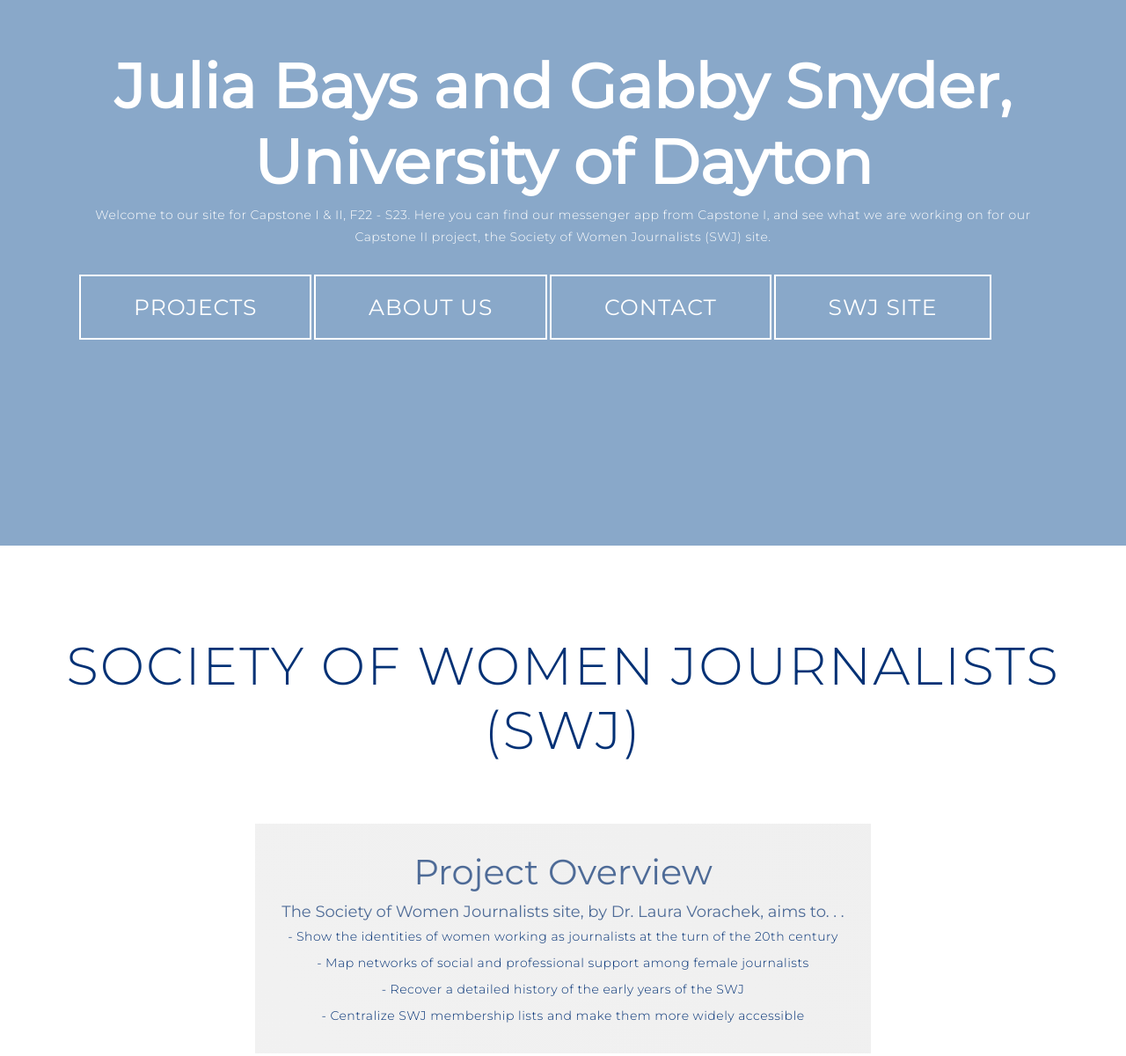
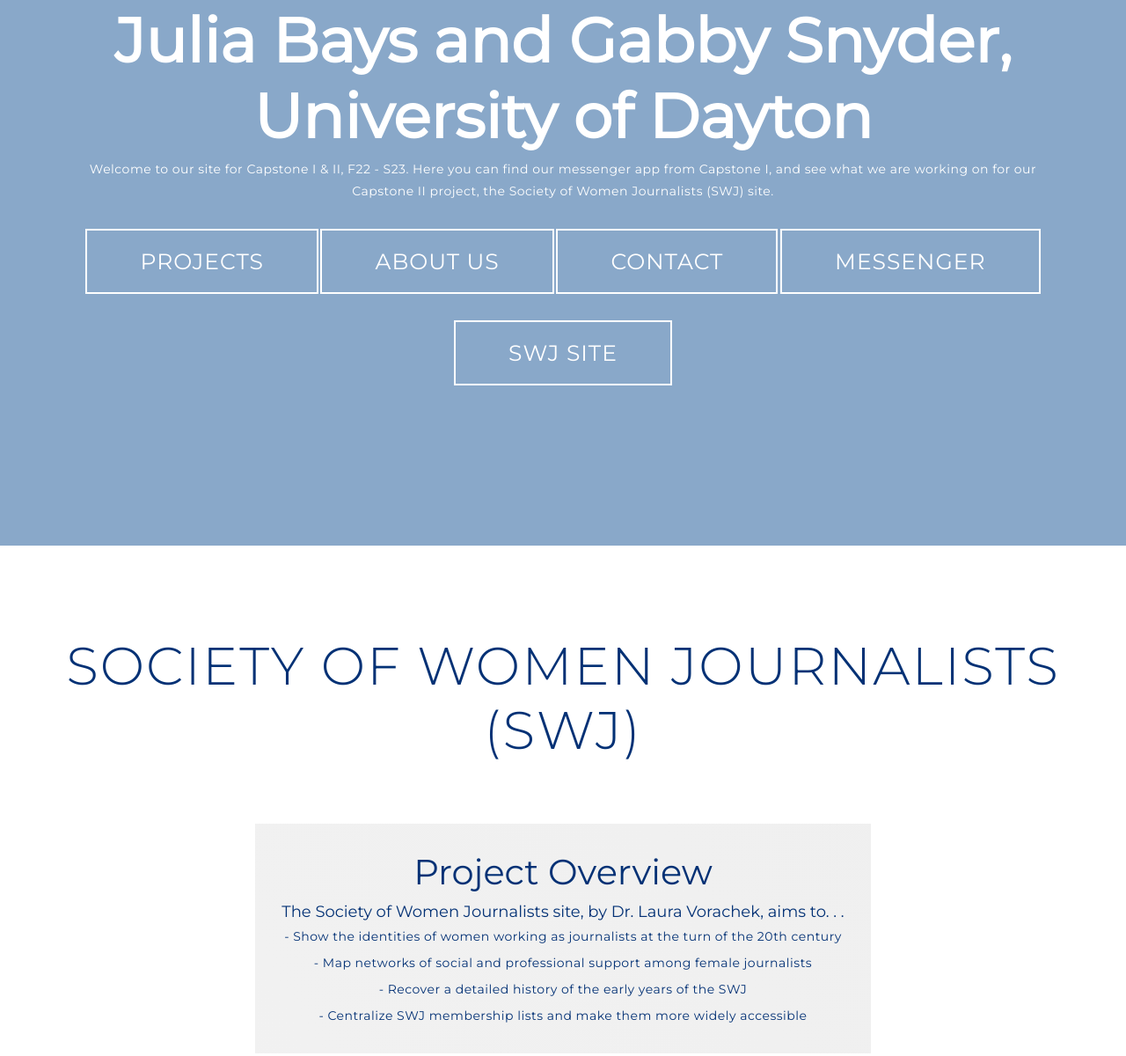
Before and after one commit to JuliaBays/cps491s23-team04, a website: page index.html in a window 1280 px wide. Shown: the part 180-1380 px from the top of the page at 88% size. Drawn offline with nearby package versions, Linux system fonts and the light colour scheme; files whose address does not match are found by name.

Commit message:
fixed SWJ link again, color changes, centered buttons on home page...

```diff
--- a/index.html
+++ b/index.html
@@ -53,7 +53,8 @@
                 <a href="#projects" type="button" class="cta">Projects</a>
                 <a href="#about" type="button" class="cta">About us</a>
                 <a href="#contact" type="button" class="cta">Contact</a>
-                <a href="https://https://swj1894.org/" type="button" class="cta">SWJ Site</a>
+                <a href="https://messenger-22f-02.herokuapp.com/" type="button" class="cta">Messenger</a>
+                <a href="https://swj1894.org/" type="button" class="cta">SWJ Site</a>
             </div>
         </div>
     </section>
@@ -179,7 +180,7 @@
                 <div class="col-right">
                     <h1 class="section-title"><span>Julia Bays</span></h1>
                     <h2>Senior Computer Science Major</h2>
-                    <p><span>tba</span></p>
+                    <!--<p><span>tba</span></p>-->
                 </div>
             </div>
             <div class="about-person Gabby">
@@ -196,7 +197,7 @@
                 <div class="col-right">
                     <h1 class="section-title"><span>Gabby Snyder</span></h1>
                     <h2>Senior Computer Science Major</h2>
-                    <p><span>tba</span></p>
+                    <!--<p><span>tba</span></p>-->
                 </div>
             </div>
         </div>
--- a/style.css
+++ b/style.css
@@ -34,7 +34,7 @@
     font-size: 1.4rem;
     margin-top: 5px;
     line-height: 2.5rem;
-    font-weight: 300;
+    font-weight: 575;/*was 300*/
     letter-spacing: 0.05rem;
     text-align: center;
 }
@@ -52,7 +52,7 @@
 }
 
 .section-title span {
-    color: rgb(87, 132, 179);
+    color: rgb(3, 49, 117); /*was 87, 132, 179*/
     /*contact info*/
     text-align: center;
 }
@@ -62,6 +62,7 @@
 
 .cta {
     display: inline-block;
+    /*display: flex;*/
     padding: 10px 30px;
     color: white;
     background-color: transparent;
@@ -73,6 +74,8 @@
     margin-top: 30px;
     transition: 0.3s ease;
     transition-property: background-color, color;
+    align-items: center;
+    text-align: center;
 }
 
 .cta:hover {
@@ -199,7 +202,7 @@
 }
 
 #header .nav-list ul li:hover a {
-    color: rgb(11, 2, 136);
+    color: rgb(17, 59, 90); /*was rgb(11, 2, 136)*/
     /*nav-bar hover over home, projects, contact*/
 }
 
@@ -277,6 +280,8 @@
     background-position: top center;
     position: relative;
     z-index: 1;
+    align-items: center;
+    text-align: center;
 }
 
 #hero::after {
@@ -500,7 +505,7 @@
     /*gradient within project boxes,
     right is top right corner, left is bottom left corner
     I like this combo: (60deg, rgb(180, 205, 233) 0%, rgb(176, 204, 234) 100%) light blues*/
-    color: rgb(78, 107, 151);
+    color: rgb(3, 49, 117); /*was 78, 107, 151*/
     /*text-align: center;*/
 }
 
@@ -513,7 +518,7 @@
 
 #projects .project-info h2 {
     font-size: 1.8rem;
-    font-weight: 500;
+    font-weight: 575;
     margin-top: 10px;
     text-align: center;
 }
@@ -775,7 +780,11 @@
 /* Footer */
 
 #footer {
-    background-image: linear-gradient(60deg, #29323c 0%, #485563 100%);
+    background-color: rgb(87, 132, 179);
+    /*background-image: linear-gradient(60deg, #29323c 0%, #485563 100%);*/
+    /* home page background 87, 132, 179 */
+    opacity: 0.7;
+    z-index: -1;
 }
 
 #footer .footer {
@@ -870,6 +879,8 @@
     .cta {
         font-size: 2.5rem;
         padding: 20px 60px;
+        align-items: center;
+        text-align: center;
     }
     h1.section-title {
         font-size: 6rem;
```
